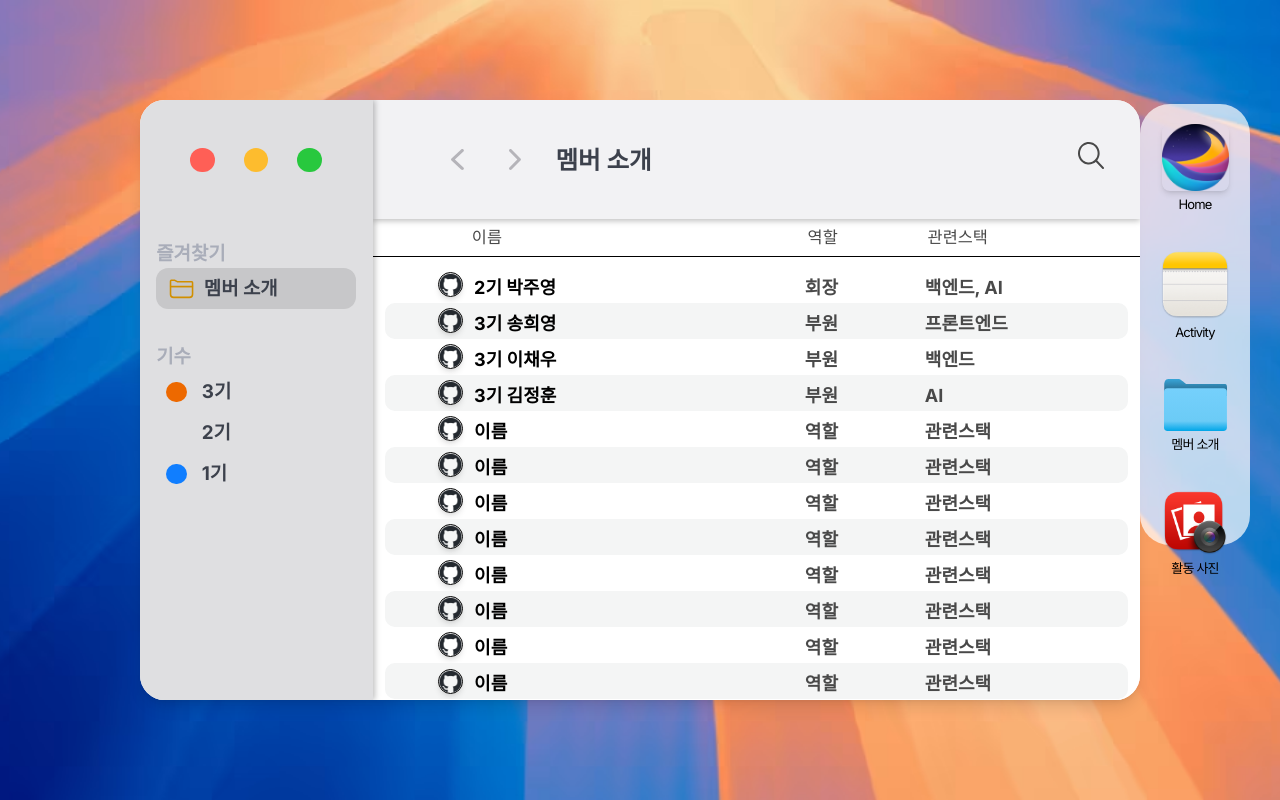
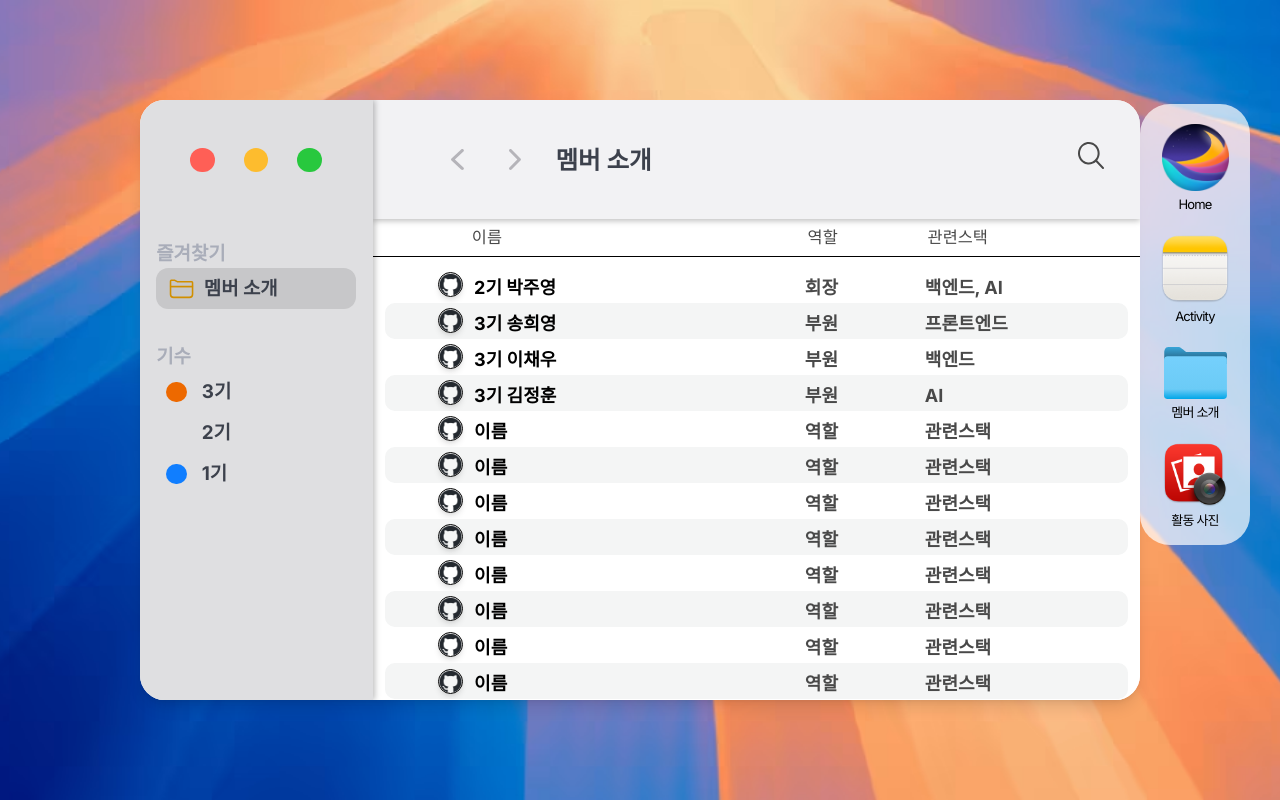
Before and after one commit to ALOC-dev/aloc-homepage, a Next.js app: page /members in a window 1280 px wide. Built offline with nearby package versions, Linux system fonts and the light colour scheme.

Commit message:
refactor: 위젯 컴포넌트 수정

```diff
--- a/src/components/Widget.tsx
+++ b/src/components/Widget.tsx
@@ -27,7 +27,7 @@ const Widget: React.FC<WidgetProps> = ({ className = '' }) => {
       href: '/',
       width: 67,
       height: 67,
-      className: 'w-[67px] h-[67px] rounded-lg overflow-hidden shadow-md',
+      className: 'w-[67px] h-[67px] overflow-hidden',
     },
     {
       id: 'activity',
@@ -37,7 +37,7 @@ const Widget: React.FC<WidgetProps> = ({ className = '' }) => {
       href: '/activity',
       width: 68,
       height: 68,
-      className: 'w-[68px] h-[68px] rounded-lg overflow-hidden',
+      className: 'w-[68px] h-[68px] overflow-hidden',
     },
     {
       id: 'members',
@@ -57,7 +57,7 @@ const Widget: React.FC<WidgetProps> = ({ className = '' }) => {
       href: '/gallery',
       width: 64,
       height: 64,
-      className: 'w-[64px] h-[64px] rounded-lg overflow-hidden',
+      className: 'w-[64px] h-[64px] overflow-hidden',
     },
   ];
 
@@ -66,7 +66,7 @@ const Widget: React.FC<WidgetProps> = ({ className = '' }) => {
       className={`fixed w-[110px] h-[441px] right-[30px] top-[104px] rounded-[30px] z-50 ${className}`}
       style={{ background: 'rgba(255, 255, 255, 0.70)' }}
     >
-      <div className='flex flex-col items-center space-y-4'>
+      <div className='flex flex-col items-center '>
         {navItems.map((item) => (
           <Link
             key={item.id}
@@ -75,7 +75,9 @@ const Widget: React.FC<WidgetProps> = ({ className = '' }) => {
             className='block no-underline hover:no-underline focus:no-underline visited:no-underline'
           >
             <div className={`text-center mt-[20px]`}>
-              <div className={item.className}>
+              <div
+                className={`${item.className} duration-300 ease-in-out hover:scale-120`}
+              >
                 <Image
                   src={item.icon}
                   alt={item.alt}
```
